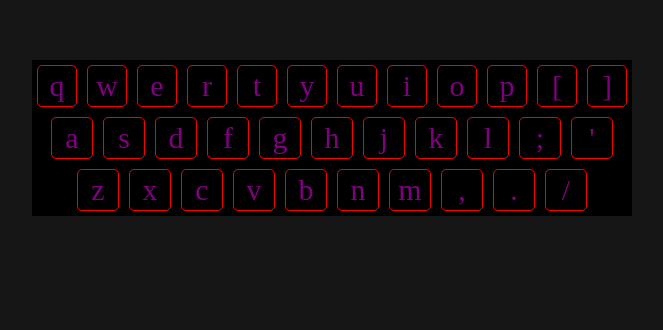
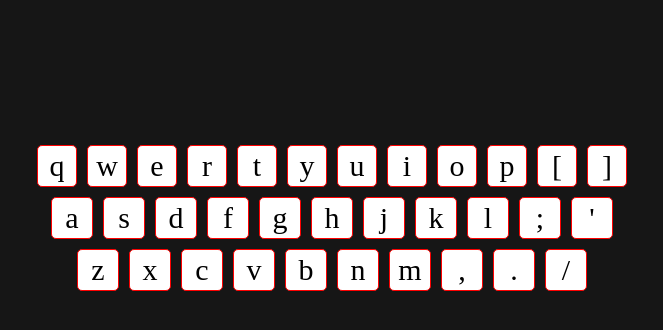
Before and after one commit to braydenwerner/Werntype, a React (Create React App) app: page / in a window 1280 px wide. Shown: the part 262-592 px from the top of the page, without its empty margins (308-971 px from the left). Built offline with nearby package versions, Linux system fonts and the light colour scheme.

Commit message:
updated keyboard

```diff
--- a/src/Components/Keyboard/Keyboard.js
+++ b/src/Components/Keyboard/Keyboard.js
@@ -2,14 +2,34 @@ import React, { useEffect } from 'react'
 import './Keyboard.scss'
 
 export default function Keyboard() {
+    const keyRefs = []
     const rows = []
     rows.push(['q', 'w', 'e', 'r', 't', 'y', 'u', 'i', 'o', 'p', '[', ']'])
     rows.push(['a', 's', 'd', 'f', 'g', 'h', 'j', 'k', 'l', ';', '\''])
     rows.push(['z', 'x', 'c', 'v', 'b', 'n', 'm', ',', '.', '/'])
 
+    let keyIndex = -1
+
     useEffect(() => {
+        window.addEventListener('keydown', handleKeyDown)
 
+        return () => window.removeEventListener('keydown', handleKeyDown)
     }, [])
+
+    const handleKeyDown = (e) => {
+        let currentKey = -1
+        rows.forEach((row) => {
+            row.forEach((key) => {
+                currentKey++
+                if (e.key === key) {
+                    console.log(key)
+                    const keyElement = keyRefs[currentKey].current
+                    keyElement.style.backgroundColor = 'Red'
+                    setTimeout(function () { keyElement.style.backgroundColor = 'White' }, 100)
+                }
+            })
+        })
+    }
 
     return (
         <>
@@ -18,8 +38,11 @@ export default function Keyboard() {
                     return (
                         <div key={row} id={`row-${row}`} className="key-row">
                             {row.map((key) => {
+                                keyIndex++
+                                keyRefs.push(React.createRef())
                                 return (
-                                    <div className="key-container" key={key} id={`key-${key}`}>
+                                    //  set each div to its corresponding reference
+                                    <div className="key-container" key={key} ref={keyRefs[keyIndex]}>
                                         <span className="key">{key}</span>
                                     </div>
                                 )
--- a/src/Components/Keyboard/Keyboard.scss
+++ b/src/Components/Keyboard/Keyboard.scss
@@ -1,11 +1,10 @@
 #keyboard-outer-container {
   position: fixed;
-  top: 50%;
+  top: 60%;
   left: 50%;
   transform: translate(-50%, -50%);
   display: flex;
   flex-direction: column;
-  background-color: black;
   width: 600px;
 }
 
@@ -18,8 +17,8 @@
   font-size: 40px;
   margin: 5px 5px 5px 5px;
   display: flex;
-  background-color: transparent;
-  color: purple;
+  background-color: white;
+  color: black;
   border-radius: 5px;
   border: 1px solid red;
   text-align: center;
```
Also changed, not shown: 1 other file (tests, documents, lock files or other folders).
